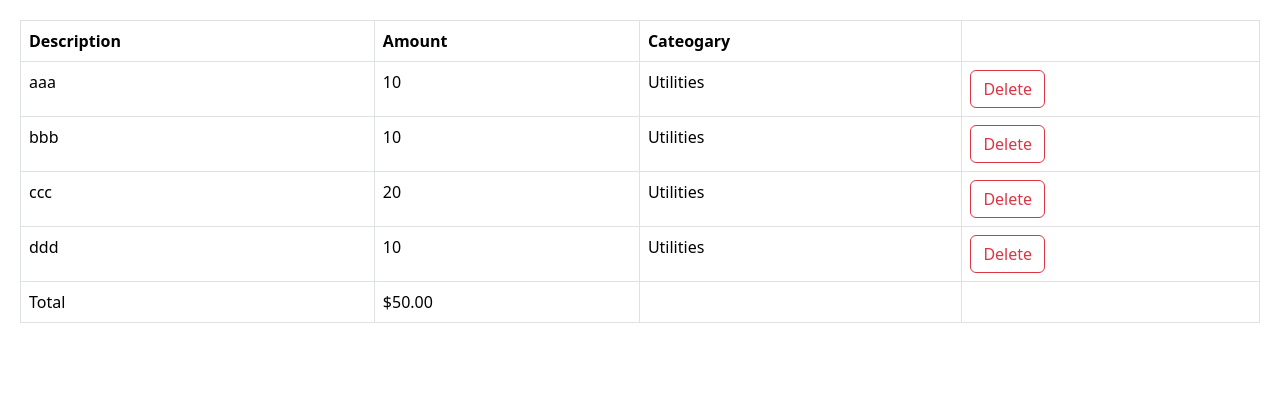
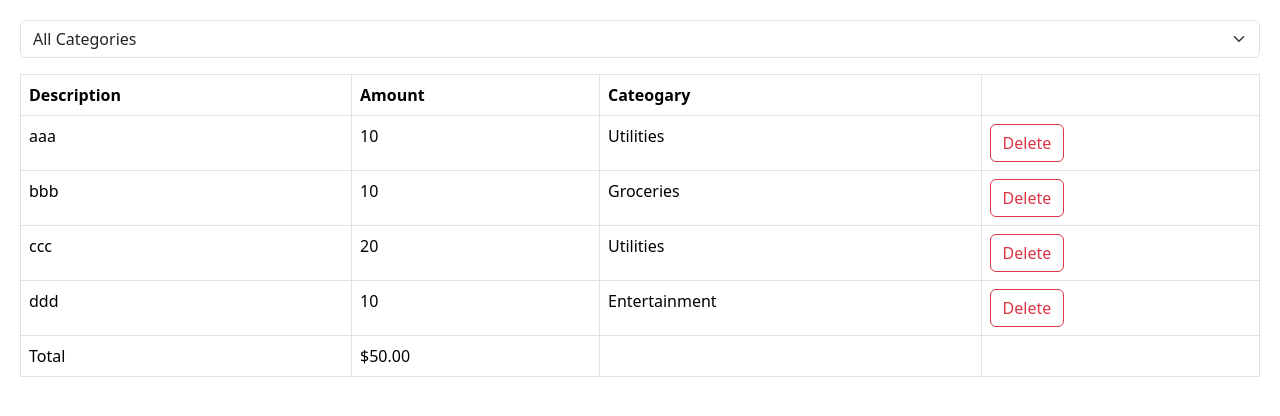
Before and after one commit to Ayeshan-Oshitha/Tutorial--Mosh--React-TypeScript, a React (Vite) app in the folder 1. Fundamentals/react-demo/: page / in a window 1280 px wide. Shown: the top 416 px of the page. Built offline with nearby package versions, Linux system fonts and the light colour scheme.

Commit message:
Section 05 ( Building Forms ) - Excersise ( Expense Tracker ) - Building ExpenseFilter

```diff
--- a/1. Fundamentals/react-demo/src/App.tsx
+++ b/1. Fundamentals/react-demo/src/App.tsx
@@ -1,13 +1,20 @@
 import { useState } from "react";
 import ExpenseList from "./expense-tracker/components/ExpenseList";
+import ExpenseFilter from "./expense-tracker/components/ExpenseFilter";
 
 function App() {
+  const [selectedCategory, setSelectedCategory] = useState("");
+
   const [expenses, setExpenses] = useState([
     { id: 1, description: "aaa", amount: 10, category: "Utilities" },
-    { id: 2, description: "bbb", amount: 10, category: "Utilities" },
+    { id: 2, description: "bbb", amount: 10, category: "Groceries" },
     { id: 3, description: "ccc", amount: 20, category: "Utilities" },
-    { id: 4, description: "ddd", amount: 10, category: "Utilities" },
+    { id: 4, description: "ddd", amount: 10, category: "Entertainment" },
   ]);
+
+  const visibleExpenses = selectedCategory
+    ? expenses.filter((e) => e.category === selectedCategory)
+    : expenses;
 
   const deleteExpense = (id: number) => {
     setExpenses(expenses.filter((e) => e.id !== id));
@@ -15,7 +22,12 @@
 
   return (
     <div>
-      <ExpenseList expenses={expenses} onDelete={deleteExpense} />
+      <div className="mb-3">
+        <ExpenseFilter
+          onSelectCategory={(category) => setSelectedCategory(category)}
+        />
+      </div>
+      <ExpenseList expenses={visibleExpenses} onDelete={deleteExpense} />
     </div>
   );
 }
--- /dev/null
+++ b/1. Fundamentals/react-demo/src/expense-tracker/components/ExpenseFilter.tsx
@@ -0,0 +1,19 @@
+interface Props {
+  onSelectCategory: (category: string) => void;
+}
+
+const ExpenseFilter = ({ onSelectCategory }: Props) => {
+  return (
+    <select
+      className="form-select"
+      onChange={(e) => onSelectCategory(e.target.value)}
+    >
+      <option value="">All Categories</option>
+      <option value="Groceries">Groceries </option>
+      <option value="Utilities">Utilities</option>
+      <option value="Entertainment">Entertainment</option>
+    </select>
+  );
+};
+
+export default ExpenseFilter;
```
